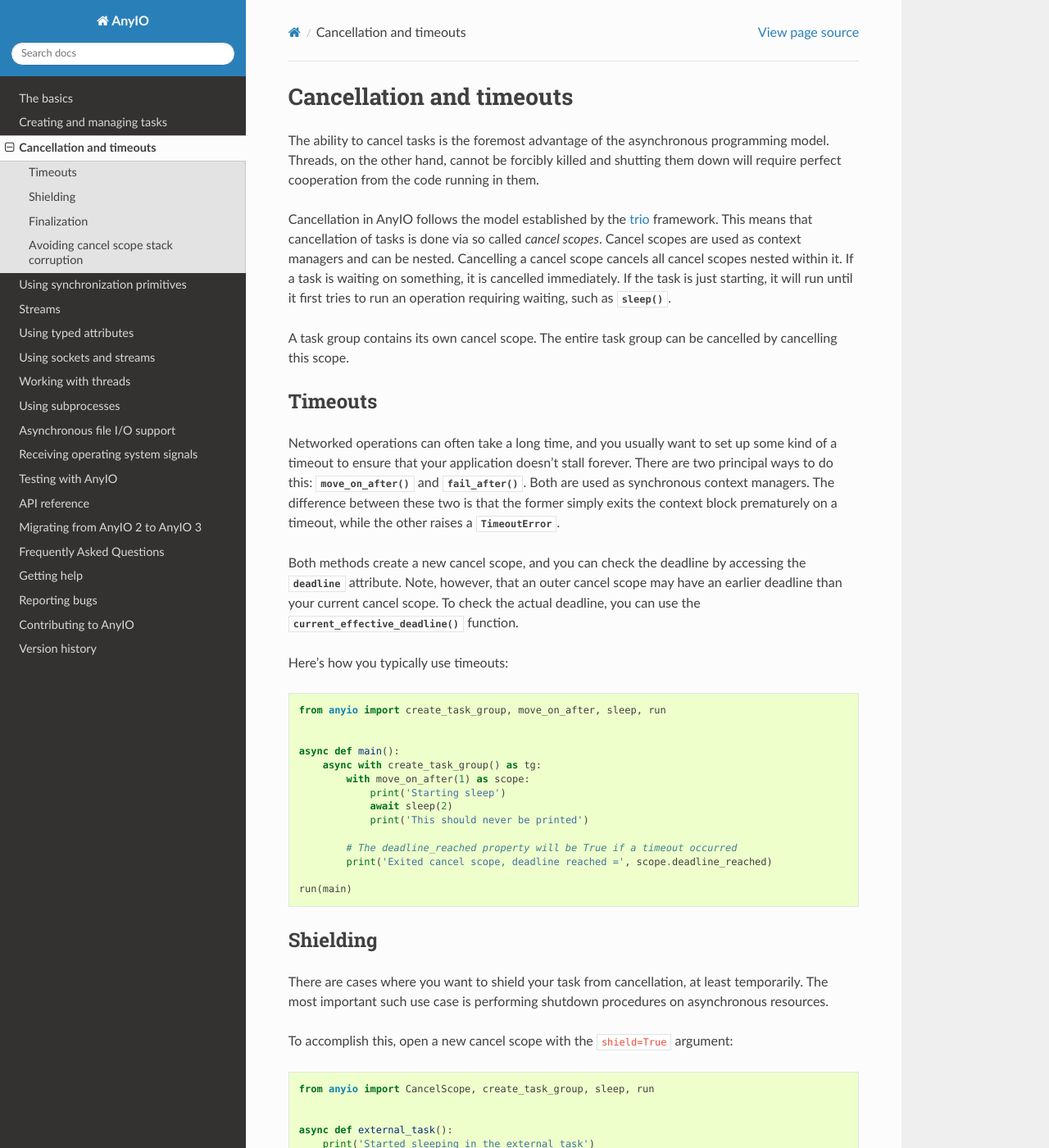
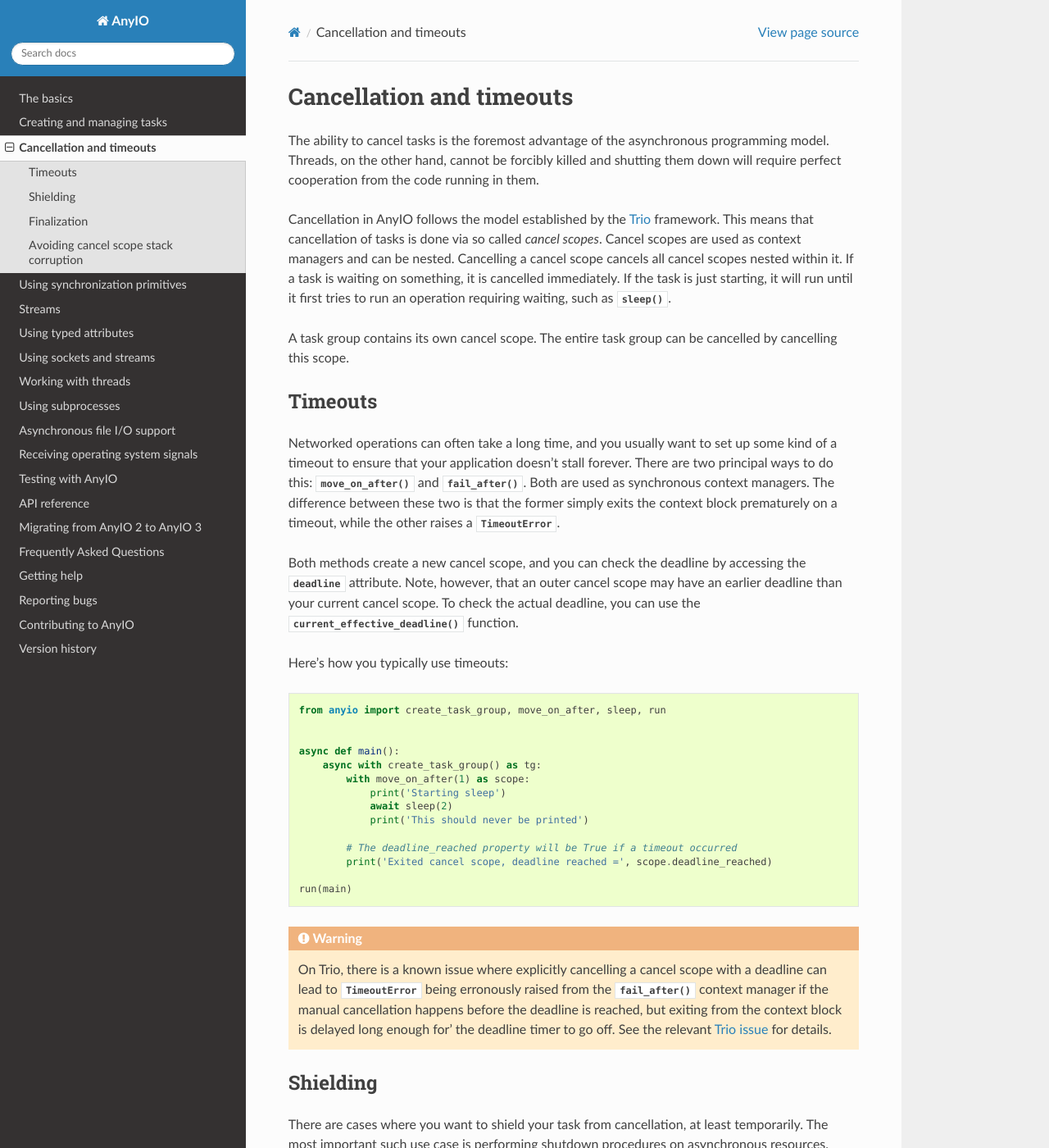
Before and after one commit to agronholm/anyio, a Sphinx documentation site: the page built from docs/cancellation.rst, in a window 1280 px wide and 1400 px high. Shown: the whole window at 82% size. Built offline with Sphinx 7.4.7 and the Read the Docs theme 2.0.0, drawn with Linux system fonts in a browser that asks for light colours; the version number could not be read and is left out.

Commit message:
Documented the issue with Trio timeouts

```diff
--- a/docs/cancellation.rst
+++ b/docs/cancellation.rst
@@ -7,7 +7,7 @@ The ability to cancel tasks is the foremost advantage of the asynchronous progra
 model. Threads, on the other hand, cannot be forcibly killed and shutting them down will
 require perfect cooperation from the code running in them.
 
-Cancellation in AnyIO follows the model established by the trio_ framework. This means
+Cancellation in AnyIO follows the model established by the Trio_ framework. This means
 that cancellation of tasks is done via so called *cancel scopes*. Cancel scopes are used
 as context managers and can be nested. Cancelling a cancel scope cancels all cancel
 scopes nested within it. If a task is waiting on something, it is cancelled immediately.
@@ -17,7 +17,7 @@ requiring waiting, such as :func:`~sleep`.
 A task group contains its own cancel scope. The entire task group can be cancelled by
 cancelling this scope.
 
-.. _trio: https://trio.readthedocs.io/en/latest/reference-core.html#cancellation-and-timeouts
+.. _Trio: https://trio.readthedocs.io/en/latest/reference-core.html#cancellation-and-timeouts
 
 Timeouts
 --------
@@ -50,6 +50,13 @@ Here's how you typically use timeouts::
             print('Exited cancel scope, deadline reached =', scope.deadline_reached)
 
     run(main)
+
+.. warning:: On Trio, there is a known issue where explicitly cancelling a cancel scope
+    with a deadline can lead to :exc:`TimeoutError` being erronously raised from
+    the :func:`fail_after` context manager if the manual cancellation happens before the
+    deadline is reached, but exiting from the context block is delayed long enough for'
+    the deadline timer to go off. See the relevant
+    `Trio issue <https://github.com/python-trio/trio/issues/698>`_ for details.
 
 Shielding
 ---------
```
